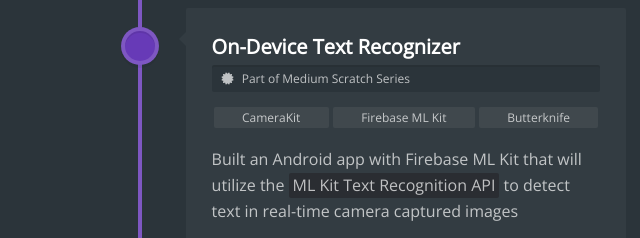
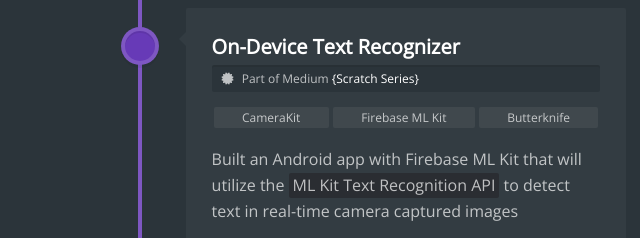
Before and after one commit to PoojaB26/poojab26.github.io, a plain HTML site: page android.html in a window 1280 px wide. Shown: the part 442-680 px from the top of the page, 500-1140 px from the left. Drawn offline with nearby package versions, Linux system fonts and the light colour scheme; a web font is replaced by a local one.

Commit message:
Update android.html

```diff
--- a/android.html
+++ b/android.html
@@ -56,7 +56,8 @@
            <div class="timeline-content-info">
           <span class="timeline-content-info-title">
             <i class="fa fa-certificate" aria-hidden="true"></i>
-            Part of Medium Scratch Series
+            Part of Medium <a href="https://medium.com/@poojabhaumik/on-device-text-recognition-using-firebase-ml-kit-in-android-scratch-series-5fff9d045c51">
+              {Scratch Series}</a>
           </span>
 
             </div>
```
